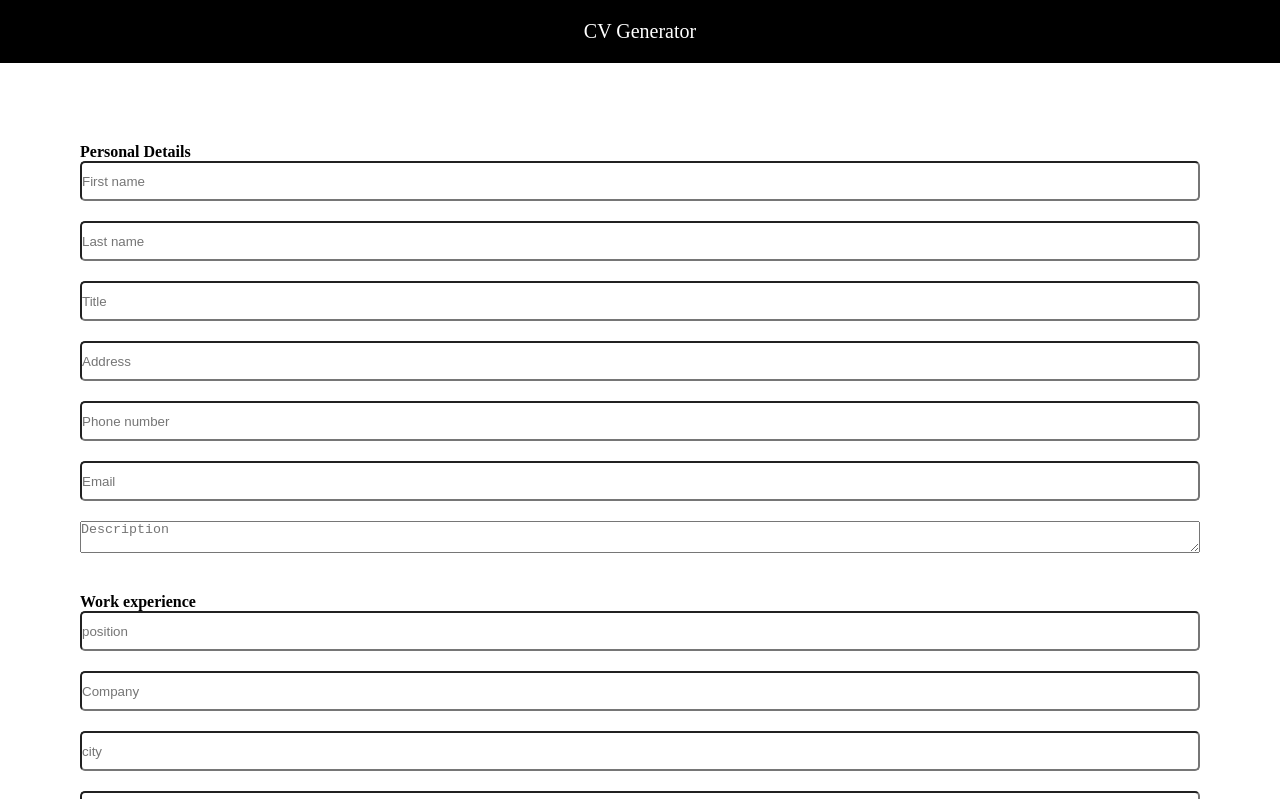
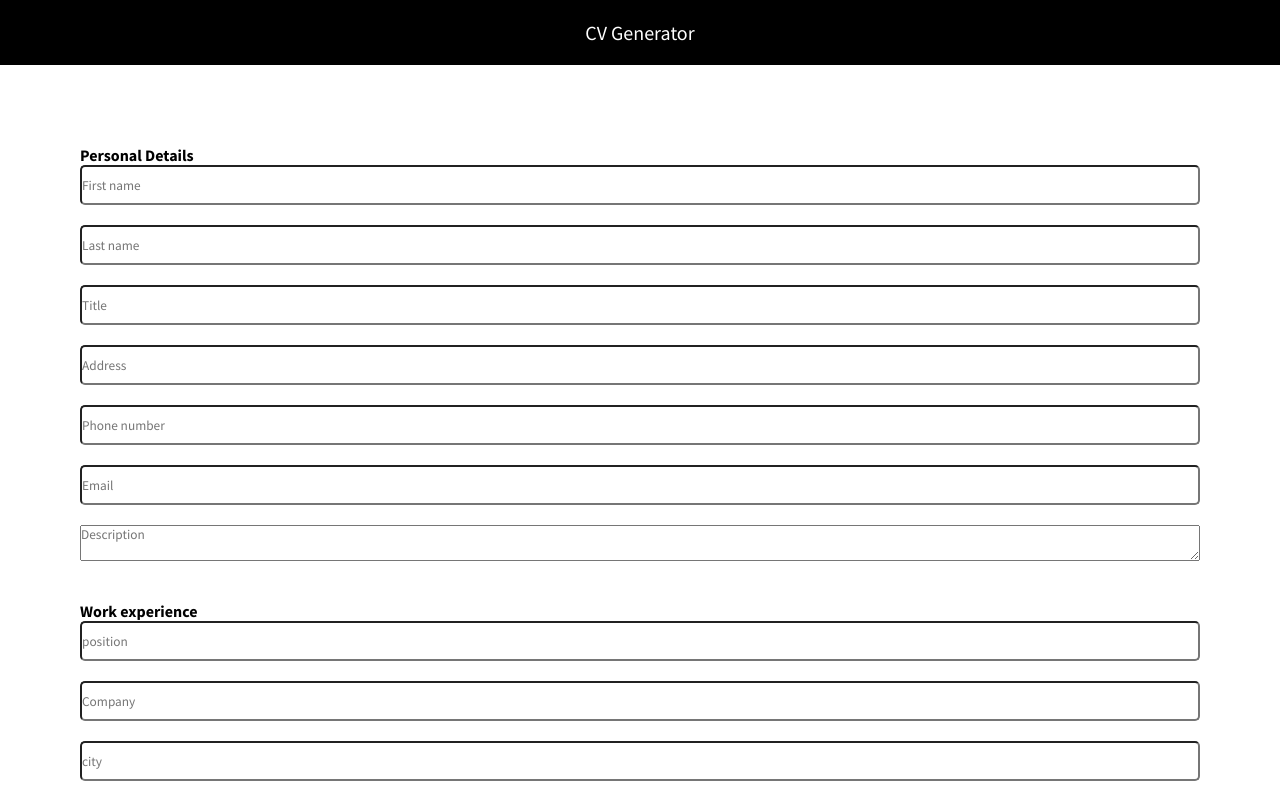
Before and after one commit to KenImade/cv-app, a React (Create React App) app: page / in a window 1280 px wide. Shown: the top 799 px of the page. Built offline with nearby package versions, Linux system fonts and the light colour scheme.

Commit message:
added fonts

```diff
--- a/public/index.html
+++ b/public/index.html
@@ -2,6 +2,9 @@
 <html lang="en">
   <head>
     <meta charset="utf-8" />
+    <link rel="preconnect" href="https://fonts.googleapis.com">
+    <link rel="preconnect" href="https://fonts.gstatic.com" crossorigin>
+    <link href="https://fonts.googleapis.com/css2?family=Inter:wght@400;600;700&family=Source+Sans+Pro:wght@400;600;700&display=swap" rel="stylesheet">
     <link rel="icon" href="%PUBLIC_URL%/favicon.ico" />
     <meta name="viewport" content="width=device-width, initial-scale=1" />
     <meta name="theme-color" content="#000000" />
--- a/src/index.css
+++ b/src/index.css
@@ -2,4 +2,5 @@
     box-sizing: border-box;
     padding: 0;
     margin: 0;
+    font-family: 'Source Sans Pro', sans-serif;
 }
```
